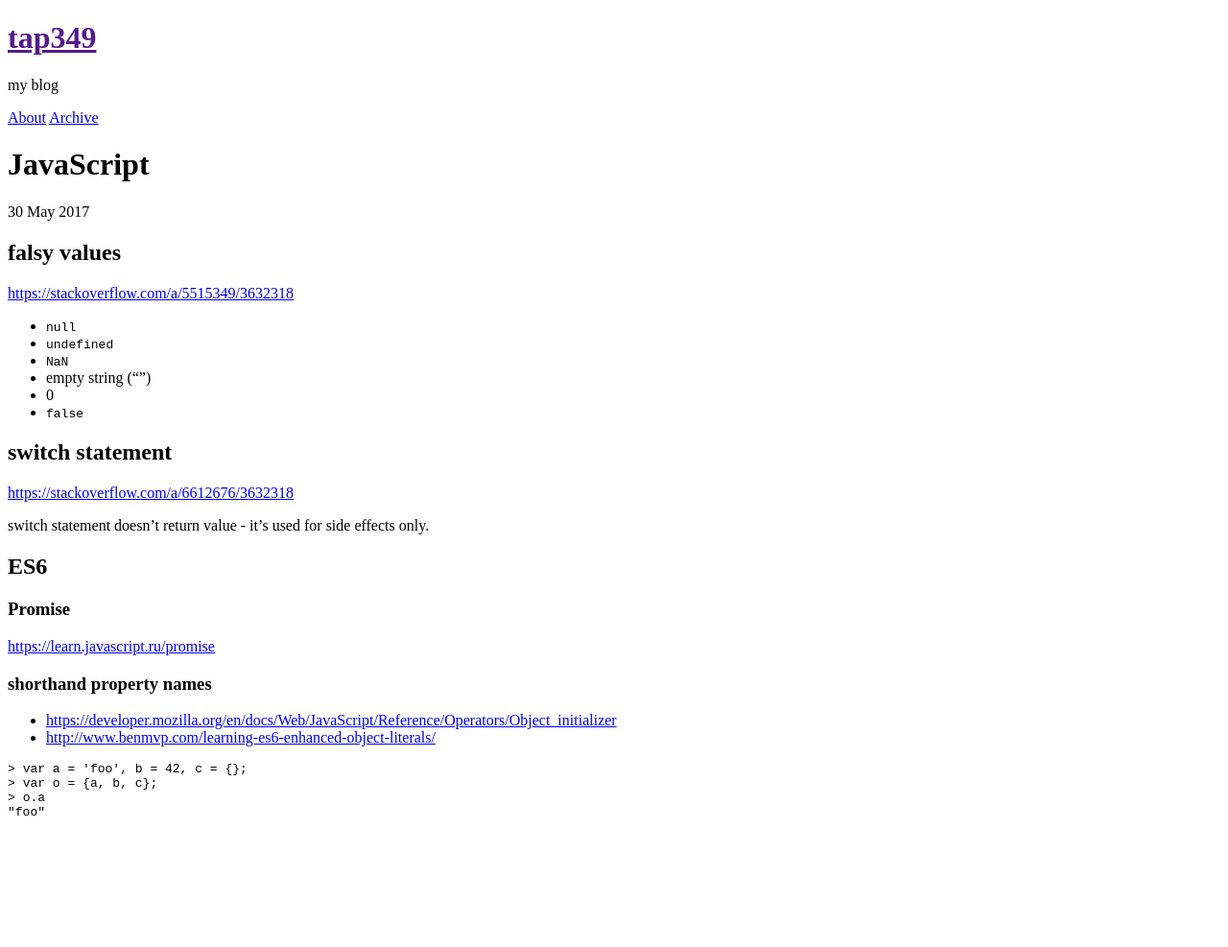
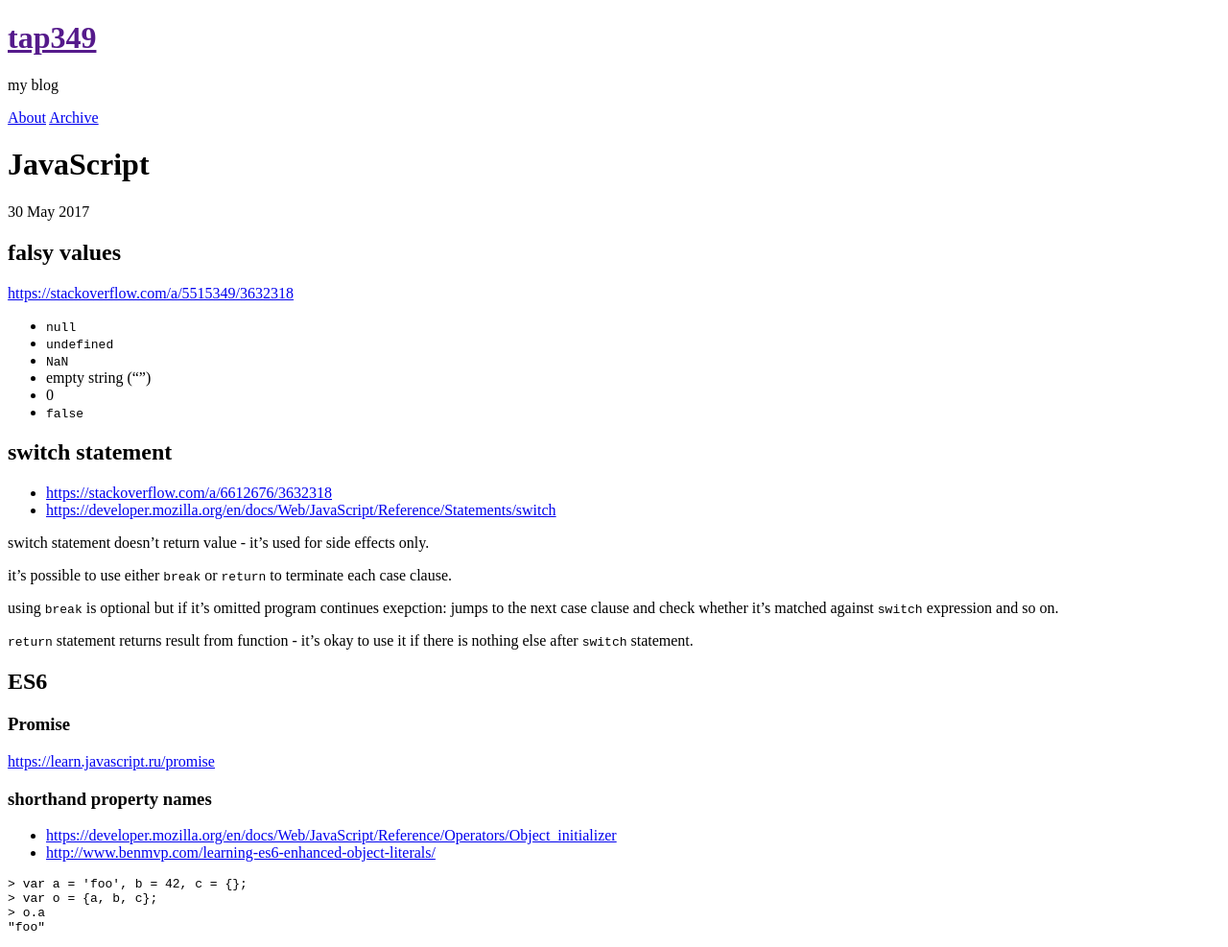
Before and after one commit to tap349/tap349.github.io, a Jekyll site: the page built from _posts/2017-05-30-javascript.md, in a window 1280 px wide. Shown: the whole page at 96% size. Built offline with Jekyll 4.4.1, drawn with Linux system fonts in a browser that asks for light colours; before the commit the page ends 900 px from its top, so only the background shows below that.

Commit message:
update 2017-06-01_17:25:50

```diff
--- a/_posts/2017-05-30-javascript.md
+++ b/_posts/2017-05-30-javascript.md
@@ -21,9 +21,19 @@ categories: [js]
 
 ## switch statement
 
-<https://stackoverflow.com/a/6612676/3632318>
+- <https://stackoverflow.com/a/6612676/3632318>
+- <https://developer.mozilla.org/en/docs/Web/JavaScript/Reference/Statements/switch>
 
 switch statement doesn't return value - it's used for side effects only.
+
+it's possible to use either `break` or `return` to terminate each case clause.
+
+using `break` is optional but if it's omitted program continues exepction:
+jumps to the next case clause and check whether it's matched against `switch`
+expression and so on.
+
+`return` statement returns result from function - it's okay to use it if there
+is nothing else after `switch` statement.
 
 ## ES6
 
```
Also changed, not shown: _posts/2017-06-01-react-redux.md (+1 -1 lines).
